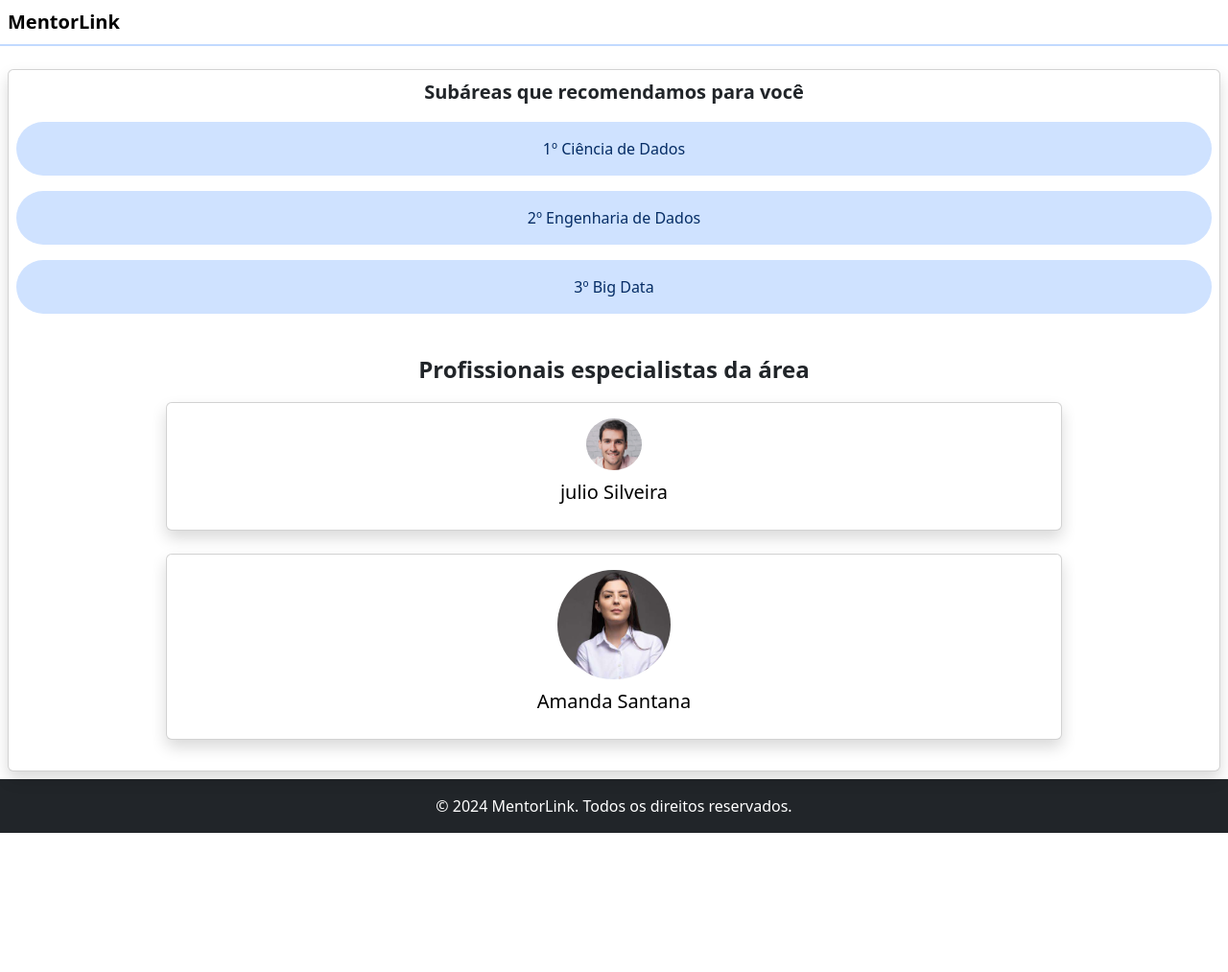
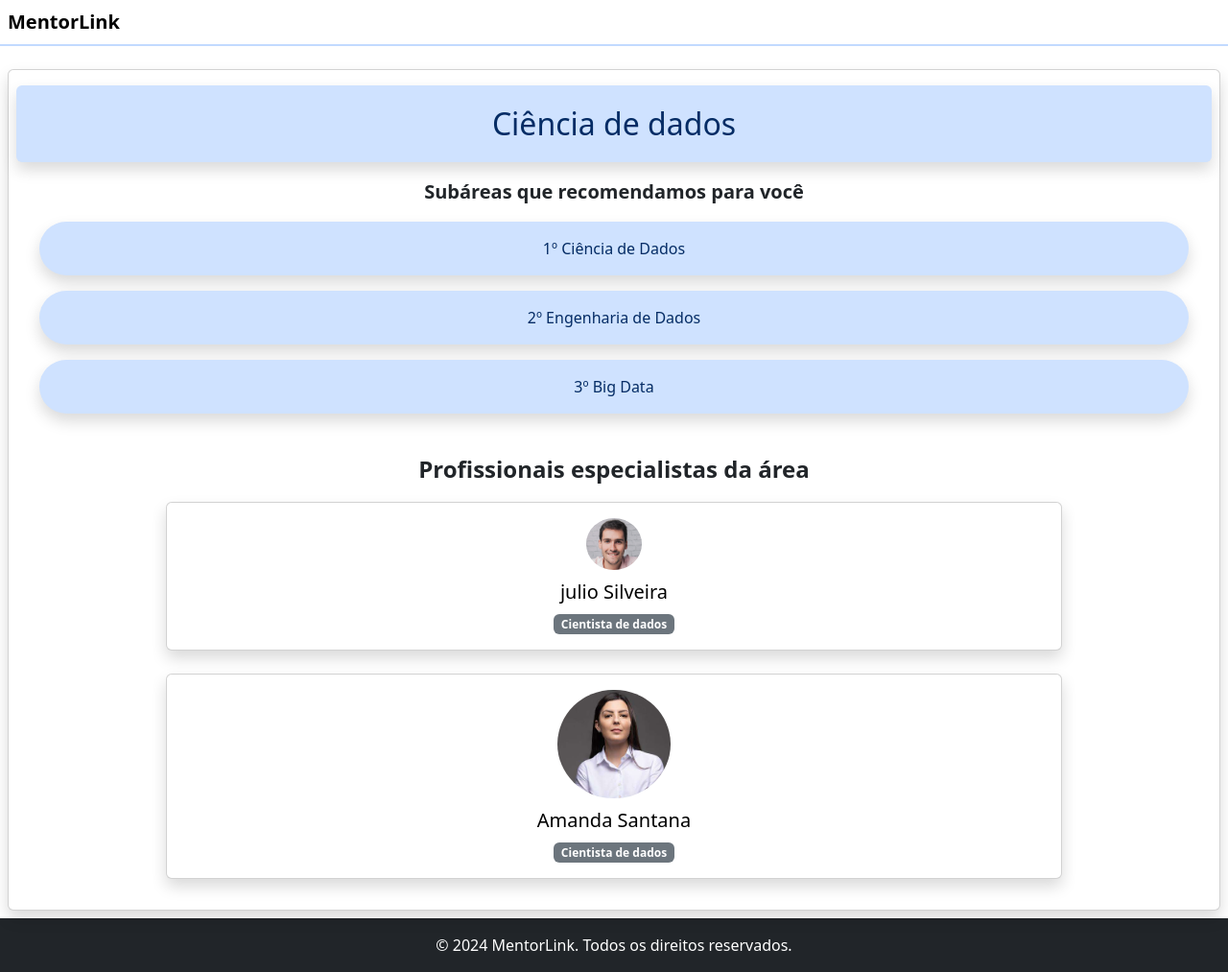
Before and after one commit to Fschezaro/mentorlink, a PHP site: page /result.php?area=1 in a window 1280 px wide. Shown: the whole page at 96% size. Before the commit the page ends 868 px from the top, so only its background shows below. Run offline with PHP 8.4, Linux system fonts and the light colour scheme.

Commit message:
Ajustes finais

```diff
--- a/components/btConsultancyModal.html
+++ b/components/btConsultancyModal.html
@@ -9,11 +9,11 @@
                 <button type="button" class="btn-close" data-bs-dismiss="modal" aria-label="Close"></button>
             </div>
             <div class="modal-body">
-                <input class="form-control" type="date"  id="dateInput" onclick="openDatePicker()">
+                <input class="form-control" type="date"  id="dateInput" onclick="openDatePicker()" min="2024-11-13">
             </div>
             <div class="modal-footer">
                 <button type="button" class="btn btn-secondary" data-bs-dismiss="modal">Fechar</button>
-                <button type="button" class="btn btn-primary text-white" data-bs-dismiss="modal" onclick="clearDatePicker()">Solicitar</button>
+                <button type="button" class="btn btn-primary text-white" data-bs-dismiss="modal" onclick="clearDatePicker()" style="background-color: #6393B9; border-color: #6393B9">Solicitar</button>
             </div>
         </div>
     </div>
@@ -29,4 +29,6 @@
             dateInput.value = "";
         }
     }
+    let dataAtual = new Date();
+    console.log(dataAtual);
 </script>
--- a/components/btPortfolioModal.html
+++ b/components/btPortfolioModal.html
@@ -11,7 +11,7 @@
             <div class="modal-dialog modal-dialog-scrollable d-flex flex-column align-items-center text-center">
                 <label class="fw-semibold mb-2">1.Simples</label>
                 <img class="shadow" src="<?= $professional['portfolio'];?>" width="250px">
-                <label class="fw-semibold my-2">2.Intermediario</label>
+                <label class="fw-semibold my-2">2.Intermediário</label>
                 <img class="rounded-circle" src="./img/lock.png" width="250px">
                 <label class="fw-semibold my-2">3.Avançado</label>
                 <img class="rounded-circle" src="./img/lock.png" width="250px">
--- a/result.php
+++ b/result.php
@@ -4,6 +4,7 @@ if (!isset($_GET['area'])){
 }
 $area = $_GET['area'];
 if ($area == "desenvolvimento"){
+    $area = "Desenvolvimento de softwares";
     $subarea = [
         1 => "Desenvolvimento web",
         2 => "Desenvolvimento Mobile",
@@ -11,14 +12,17 @@ if ($area == "desenvolvimento"){
     ];
     $professional1 = [
         "name" => "Matheus Camargo",
-        "photo" => "img/matheus-camargo.png"
+        "photo" => "img/matheus-camargo.png",
+        "job" => "Engenheiro de software"
     ];
     $professional2 = [
         "name" => "Ana Mônica",
-        "photo" => "img/ana-monica.png"
+        "photo" => "img/ana-monica.png",
+        "job" => "Engenheira de software"
     ];
 
 } elseif ($area == "redes"){
+    $area = "Redes de computadores";
     $subarea = [
         1 => "Administração de Redes",
         2 => "Segurança de Redes",
@@ -26,13 +30,16 @@ if ($area == "desenvolvimento"){
     ];
     $professional1 = [
         "name" => "Bernardo Carvalho",
-        "photo" => "img/bernardo-carvalho.png"
+        "photo" => "img/bernardo-carvalho.png",
+        "job" => "Analista de redes"
     ];
     $professional2 = [
         "name" => "Ricardo Santos",
-        "photo" => "img/ricardo-santos.png"
+        "photo" => "img/ricardo-santos.png",
+        "job" => "Analista de redes"
     ];
 } else {
+    $area = "Ciência de dados";
     $subarea = [
         1 => "Ciência de Dados",
         2 => "Engenharia de Dados",
@@ -40,11 +47,13 @@ if ($area == "desenvolvimento"){
     ];
     $professional1 = [
         "name" => "julio Silveira",
-        "photo" => "img/julio-silveira.png"
+        "photo" => "img/julio-silveira.png",
+        "job" => "Cientista de dados"
     ];
     $professional2 = [
         "name" => "Amanda Santana",
-        "photo" => "img/amanda-santana.png"
+        "photo" => "img/amanda-santana.png",
+        "job" => "Cientista de dados"
     ];
 }
 
@@ -53,31 +62,37 @@ include 'components/loggedHeader.html';
 ?>
 
 <div class="card shadow p-2 m-2 mt-4 text-center">
+    <div class="shadow rounded text-center bg-primary-subtle text-primary-emphasis mb-3 mt-2">
+        <p class="m-3 fs-2"><?= $area; ?></p>
+    </div>
     <div>
         <p class="fw-semibold fs-5">Subáreas que recomendamos para você </p>
-        <div class="mb-3 rounded-pill text-center bg-primary-subtle text-primary-emphasis">
+        <div class="mb-3 mx-4 shadow rounded-pill text-center bg-primary-subtle text-primary-emphasis">
             <p class="p-3">1º  <?= $subarea[1] ?></p>
         </div>
-        <div class="mb-3 rounded-pill text-center bg-primary-subtle text-primary-emphasis">
+        <div class="mb-3 mx-4 shadow rounded-pill text-center bg-primary-subtle text-primary-emphasis">
             <p class="p-3">2º  <?= $subarea[2] ?></p>
         </div>
-        <div class="rounded-pill text-center bg-primary-subtle text-primary-emphasis">
+        <div class="mx-4 shadow rounded-pill text-center bg-primary-subtle text-primary-emphasis">
             <p class="p-3">3º  <?= $subarea[3] ?></p>
         </div>
     </div>
+
     <div class="d-flex flex-column justify-content-center align-items-center mt-4">
         <p class="fw-semibold fs-4">Profissionais especialistas da área</p>
         <div class="card d-flex align-items-center shadow mb-4 p-3 w-75 h-50">
             <a href="<?php echo "profile.php?name=".$professional1['name']; ?>" style="text-decoration: none">
-            <img class="rounded-circle" src="<?= $professional1['photo']; ?>" width="40%">
-            <p class="text-black fs-5 m-2"><?= $professional1['name']; ?></p>
+                <img class="rounded-circle" src="<?= $professional1['photo']; ?>" width="40%">
+                <p class="text-black fs-5 m-2"><?= $professional1['name']; ?></p>
+                <span class="badge text-bg-secondary"> <?= $professional1['job']; ?></span>
             </a>
         </div>
 
         <div class="card d-flex align-items-center shadow mb-4 p-3 w-75 h-50">
             <a href="<?php echo "profile.php?name=".$professional2['name']; ?>" style="text-decoration: none">
-            <img class="rounded-circle" src="<?= $professional2['photo']; ?>" width="40%">
-            <p class="text-black fs-5 m-2"><?= $professional2['name']; ?></p>
+                <img class="rounded-circle" src="<?= $professional2['photo']; ?>" width="40%">
+                <p class="text-black fs-5 m-2"><?= $professional2['name']; ?></p>
+                <span class="badge text-bg-secondary"> <?= $professional2['job']; ?></span>
             </a>
         </div>
     </div>
```
Also changed, not shown: index.php (+3 -8 lines).
